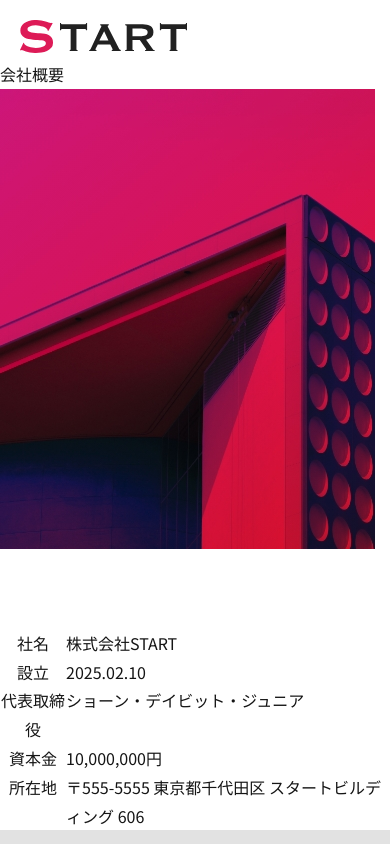
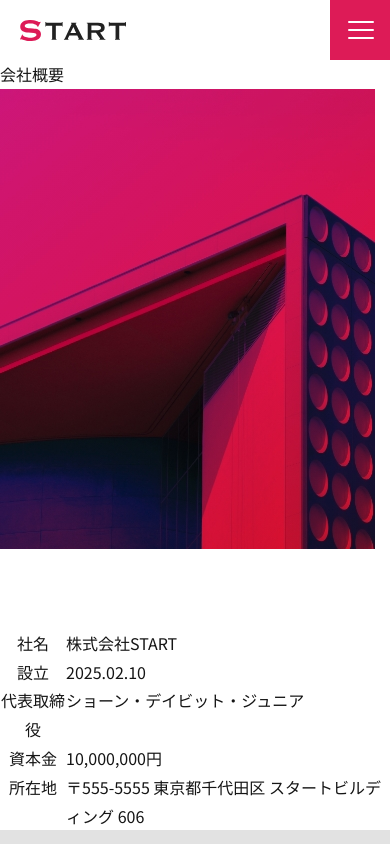
Before and after one commit to doshima-enFiler/create-studysite01, a website built with webpack: page dist/company.html in a window 390 px wide. Shown: the top 844 px of the page. Built offline with nearby package versions, Linux system fonts and the light colour scheme.

Commit message:
edit header

```diff
--- a/dist/company.html
+++ b/dist/company.html
@@ -15,20 +15,25 @@
       <header class="l-header">
         <div class="l-header__inner">
           <div class="l-header__logo">
-            <a href="/"><img src="./images/logo.svg" alt="" /></a>
+            <a class="l-header__logo-link" href="/"
+              ><img
+                class="l-header__logo-img"
+                src="./images/logo.svg"
+                alt="START"
+            /></a>
           </div>
-          <div class="l-header-hamburger js-hamburger">
-            <span class="l-header-hamburger__line"></span>
-            <span class="l-header-hamburger__line"></span>
-            <span class="l-header-hamburger__line"></span>
+          <div id="jsHamburger" class="l-header__hamburger js-hamburger">
+            <span class="l-header__hamburger-line"></span>
+            <span class="l-header__hamburger-line"></span>
+            <span class="l-header__hamburger-line"></span>
           </div>
-          <nav class="l-header__nav">
+          <nav id="jsNav" class="l-header__nav">
             <ul class="l-header__list">
               <li class="l-header__item">
-                <a class="l-header__link is-now" href="./index.html">ホーム</a>
+                <a class="l-header__link" href="./index.html">ホーム</a>
               </li>
               <li class="l-header__item">
-                <a class="l-header__link" href="./message.html">メッセージ</a>
+                <a class="l-header__link is-now" href="./message.html">メッセージ</a>
               </li>
               <li class="l-header__item">
                 <a class="l-header__link" href="./company.html">会社概要</a>
```
Also changed, not shown: dist/message.html (+11 -6 lines).
